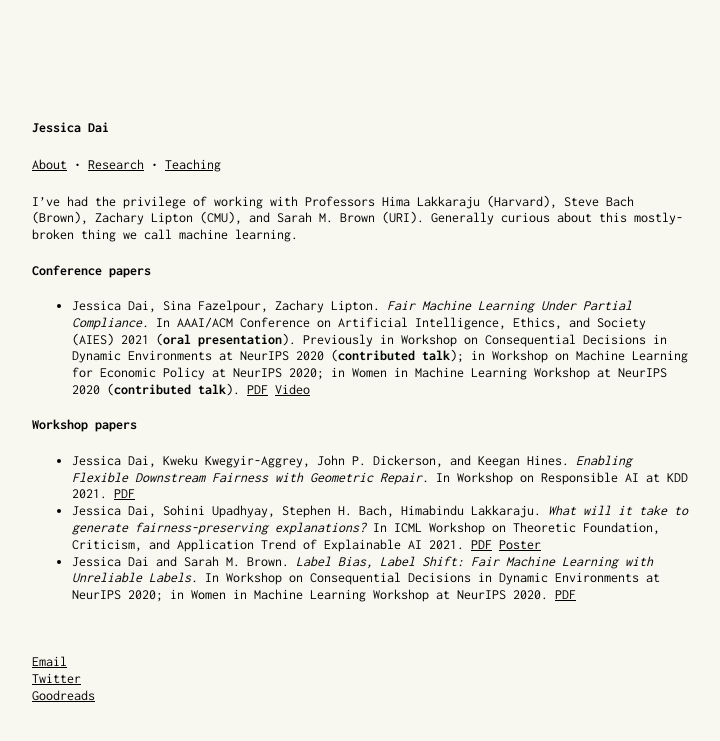
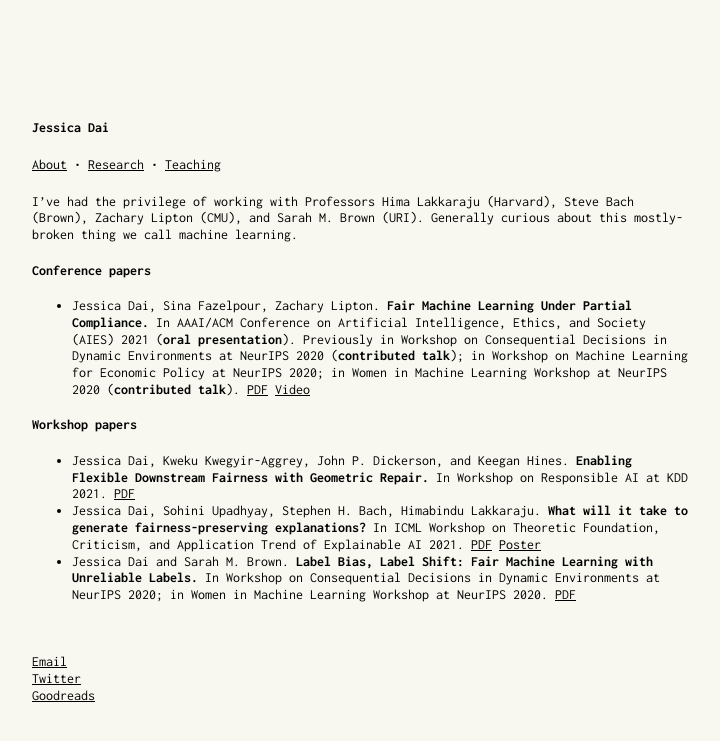
Before and after one commit to jessica-dai/jessica-dai.github.io, a Jekyll site: the page built from research.md, in a window 1280 px wide. Shown: the top 741 px of the page, without its empty margins (88-808 px from the left). Built offline with Jekyll 4.4.1, drawn with Linux system fonts in a browser that asks for light colours.

```diff
--- a/research.md
+++ b/research.md
@@ -9,12 +9,12 @@ I've had the privilege of working with Professors Hima Lakkaraju (Harvard), Stev
 
 #### Conference papers
 
-- Jessica Dai, Sina Fazelpour, Zachary Lipton. *Fair Machine Learning Under Partial Compliance.* In AAAI/ACM Conference on Artificial Intelligence, Ethics, and Society (AIES) 2021 (**oral presentation**). Previously in Workshop on Consequential Decisions in Dynamic Environments at NeurIPS 2020 (**contributed talk**); in Workshop on Machine Learning for Economic Policy at NeurIPS 2020;
+- Jessica Dai, Sina Fazelpour, Zachary Lipton. **Fair Machine Learning Under Partial Compliance.** In AAAI/ACM Conference on Artificial Intelligence, Ethics, and Society (AIES) 2021 (**oral presentation**). Previously in Workshop on Consequential Decisions in Dynamic Environments at NeurIPS 2020 (**contributed talk**); in Workshop on Machine Learning for Economic Policy at NeurIPS 2020;
 in Women in Machine Learning Workshop at NeurIPS 2020 (**contributed talk**). [PDF](https://arxiv.org/abs/2011.03654){:target="_blank"} [Video](https://slideslive.com/38942278/fair-machine-learning-under-partial-compliance){:target="_blank"}
 
 
 #### Workshop papers
 
-- Jessica Dai, Kweku Kwegyir-Aggrey, John P. Dickerson, and Keegan Hines. *Enabling Flexible Downstream Fairness with Geometric Repair.* In Workshop on Responsible AI at KDD 2021. [PDF](https://sites.google.com/view/responsible-ai-kdd2021/accepted-papers){:target="_blank"}
-- Jessica Dai, Sohini Upadhyay, Stephen H. Bach, Himabindu Lakkaraju. *What will it take to generate fairness-preserving explanations?* In ICML Workshop on Theoretic Foundation, Criticism, and Application Trend of Explainable AI 2021. [PDF](https://arxiv.org/pdf/2106.13346.pdf){:target="_blank"} [Poster](https://github.com/ICML2021-XAI/Summary-Slides/blob/main/What%20will%20it%20take%20to%20generate%20fairness-preserving%20explanations.pdf){:target="_blank"}
-- Jessica Dai and Sarah M. Brown. *Label Bias, Label Shift: Fair Machine Learning with Unreliable Labels.* In Workshop on Consequential Decisions in Dynamic Environments at NeurIPS 2020; in Women in Machine Learning Workshop at NeurIPS 2020. [PDF](https://dynamicdecisions.github.io/assets/pdfs/29.pdf){:target="_blank"}
+- Jessica Dai, Kweku Kwegyir-Aggrey, John P. Dickerson, and Keegan Hines. **Enabling Flexible Downstream Fairness with Geometric Repair.** In Workshop on Responsible AI at KDD 2021. [PDF](https://sites.google.com/view/responsible-ai-kdd2021/accepted-papers){:target="_blank"}
+- Jessica Dai, Sohini Upadhyay, Stephen H. Bach, Himabindu Lakkaraju. **What will it take to generate fairness-preserving explanations?** In ICML Workshop on Theoretic Foundation, Criticism, and Application Trend of Explainable AI 2021. [PDF](https://arxiv.org/pdf/2106.13346.pdf){:target="_blank"} [Poster](https://github.com/ICML2021-XAI/Summary-Slides/blob/main/What%20will%20it%20take%20to%20generate%20fairness-preserving%20explanations.pdf){:target="_blank"}
+- Jessica Dai and Sarah M. Brown. **Label Bias, Label Shift: Fair Machine Learning with Unreliable Labels.** In Workshop on Consequential Decisions in Dynamic Environments at NeurIPS 2020; in Women in Machine Learning Workshop at NeurIPS 2020. [PDF](https://dynamicdecisions.github.io/assets/pdfs/29.pdf){:target="_blank"}
```
